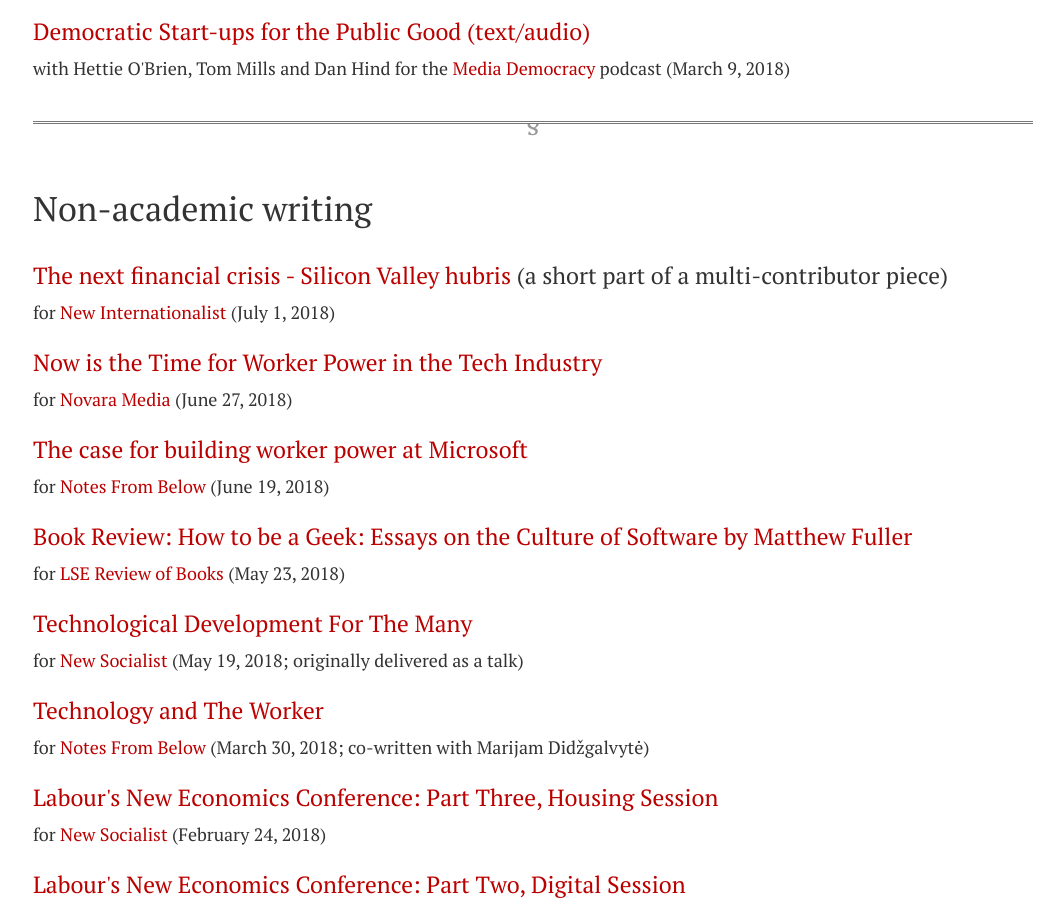
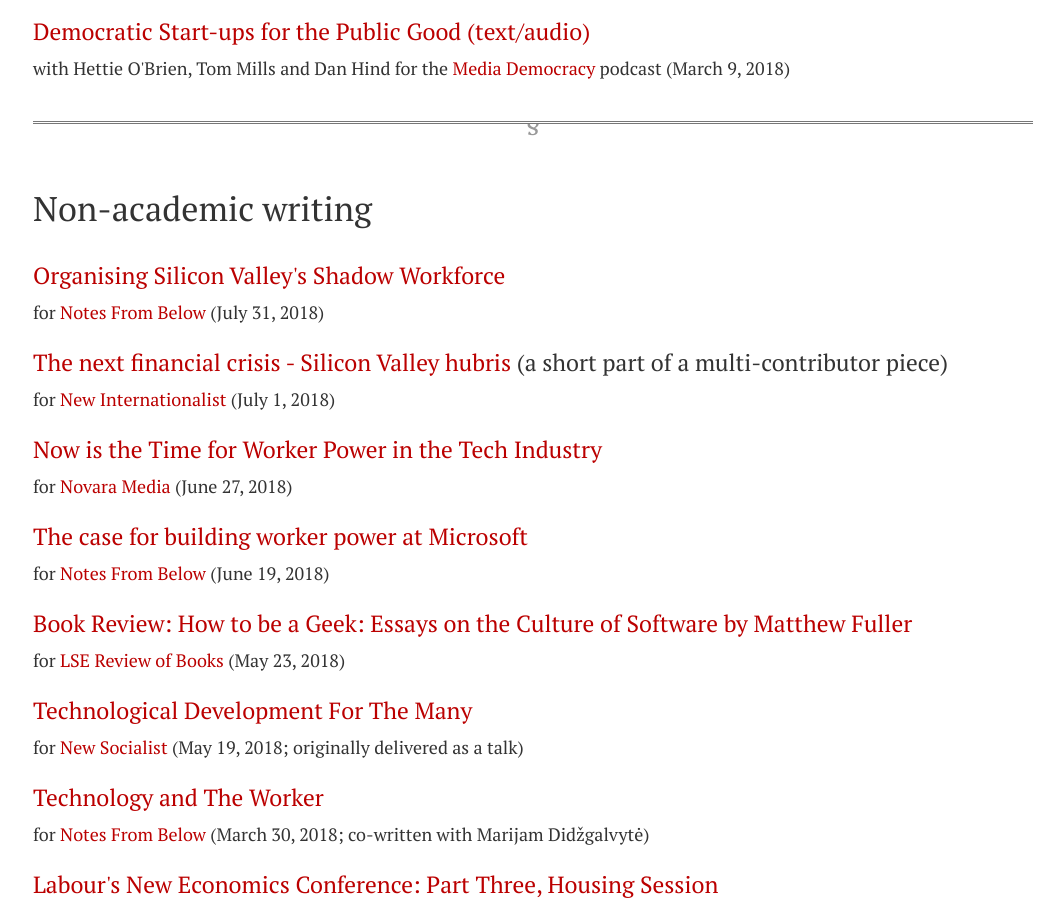
Before and after one commit to dellsystem/dellsystem.github.io, a Jekyll site: the page built from words.html, in a window 1280 px wide and 900 px high, scrolled down 1727 px. Shown: the whole window, without its empty margins (107-1171 px from the left). Built offline with Jekyll 4.4.1, drawn with Linux system fonts in a browser that asks for light colours; nearby versions of some CDN libraries.

Commit message:
Add latest NFB article to words.html

```diff
--- a/words.html
+++ b/words.html
@@ -139,6 +139,14 @@ title: Words
 <h2 id="external">Non-academic writing</h2>
 
 <dl class="vertical">
+<dt>
+    <a href="http://www.notesfrombelow.org/article/organising-silicon-valleys-shadow-workforce">
+        Organising Silicon Valley's Shadow Workforce
+    </a>
+</dt>
+<dd>for <a href="https://www.notesfrombelow.org/">Notes From Below</a>
+    (July 31, 2018)
+</dd>
 <dt>
     <a href="https://newint.org/features/2018/07/01/the-next-financial-crisis">
         The next financial crisis - Silicon Valley hubris
```
